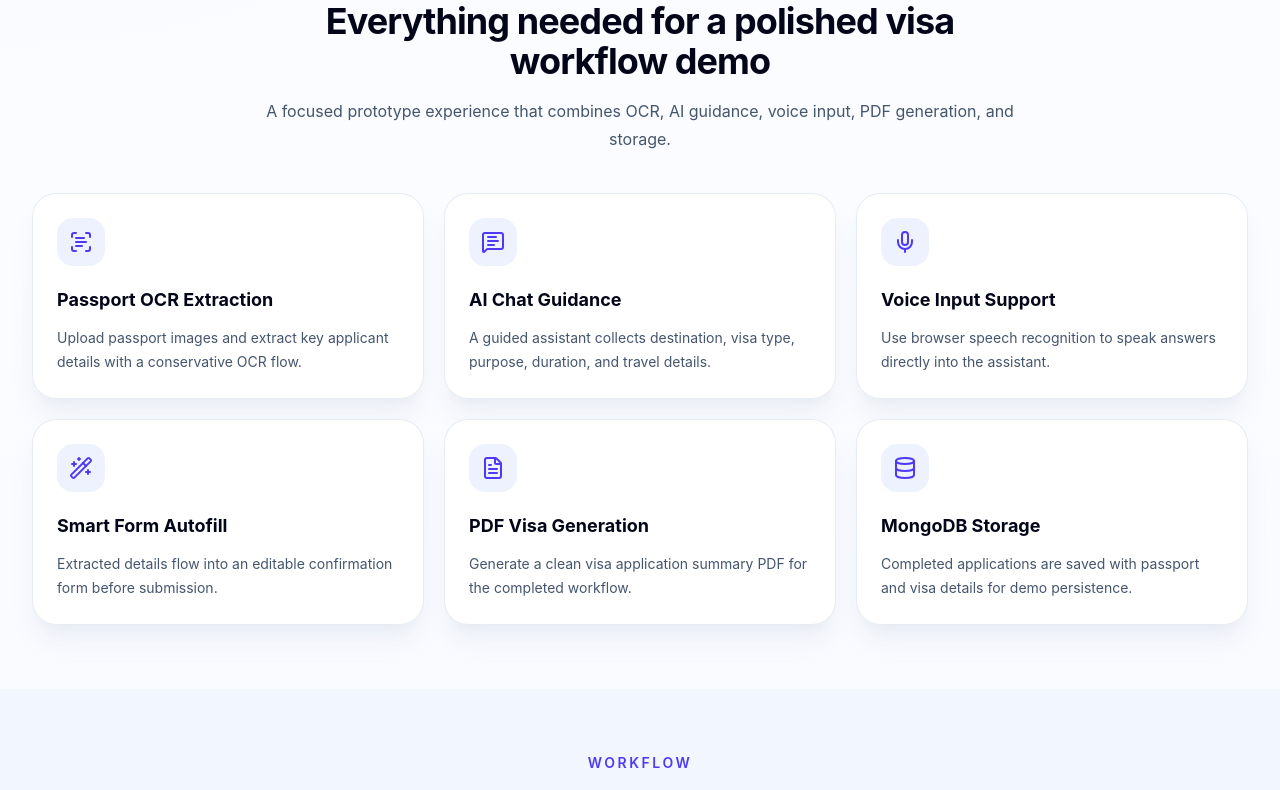
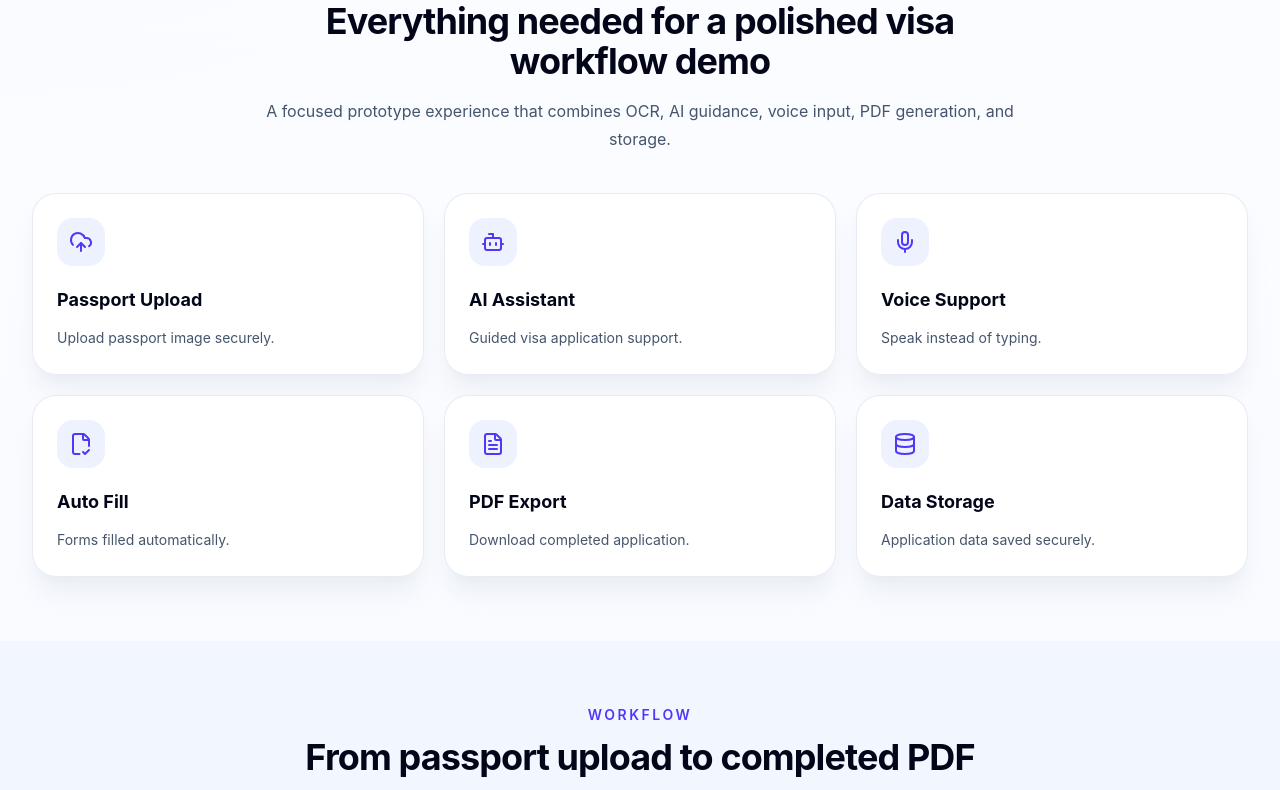
Before and after one commit to devR1shabh/VisaForm, a React (Vite) app in the folder client/: page / in a window 1280 px wide. Shown: the part 759-1549 px from the top of the page. Built offline with nearby package versions, Linux system fonts and the light colour scheme.

Commit message:
Removed Some icons

```diff
--- a/client/src/pages/Home.jsx
+++ b/client/src/pages/Home.jsx
@@ -20,40 +20,38 @@ import {
   StatusBadge,
 } from "../components/ui";
 import { fadeUp } from "../components/animations";
-
 const features = [
   {
-    icon: ScanText,
-    title: "Passport OCR Extraction",
-    description: "Upload passport images and extract key applicant details with a conservative OCR flow.",
+    icon: UploadCloud,
+    title: "Passport Upload",
+    description: "Upload passport image securely.",
   },
   {
-    icon: MessageSquareText,
-    title: "AI Chat Guidance",
-    description: "A guided assistant collects destination, visa type, purpose, duration, and travel details.",
+    icon: Bot,
+    title: "AI Assistant",
+    description: "Guided visa application support.",
   },
   {
     icon: Mic,
-    title: "Voice Input Support",
-    description: "Use browser speech recognition to speak answers directly into the assistant.",
+    title: "Voice Support",
+    description: "Speak instead of typing.",
   },
   {
-    icon: WandSparkles,
-    title: "Smart Form Autofill",
-    description: "Extracted details flow into an editable confirmation form before submission.",
+    icon: FileCheck2,
+    title: "Auto Fill",
+    description: "Forms filled automatically.",
   },
   {
     icon: FileText,
-    title: "PDF Visa Generation",
-    description: "Generate a clean visa application summary PDF for the completed workflow.",
+    title: "PDF Export",
+    description: "Download completed application.",
   },
   {
     icon: Database,
-    title: "MongoDB Storage",
-    description: "Completed applications are saved with passport and visa details for demo persistence.",
+    title: "Data Storage",
+    description: "Application data saved securely.",
   },
 ];
-
 const workflow = ["Upload", "Extract", "Confirm", "Chat", "Generate PDF"];
 
 function Home() {
@@ -73,7 +71,7 @@ function Home() {
 
               <div className="mt-8 flex flex-col gap-3 sm:flex-row">
                 <Button as={Link} to="/chat">
-                  <Sparkles className="h-4 w-4" />
+
                   Start Application
                 </Button>
                 <Button as={Link} to="/upload" variant="secondary">
```
